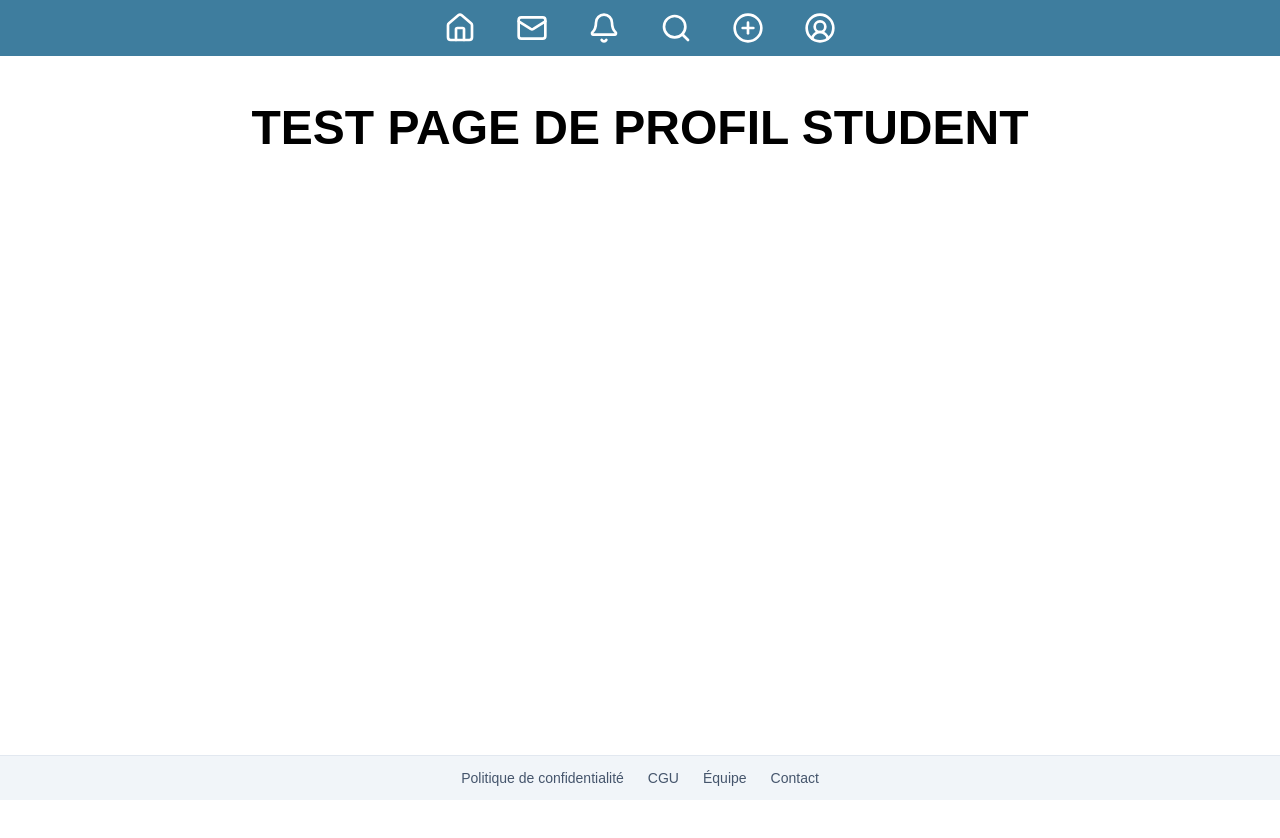
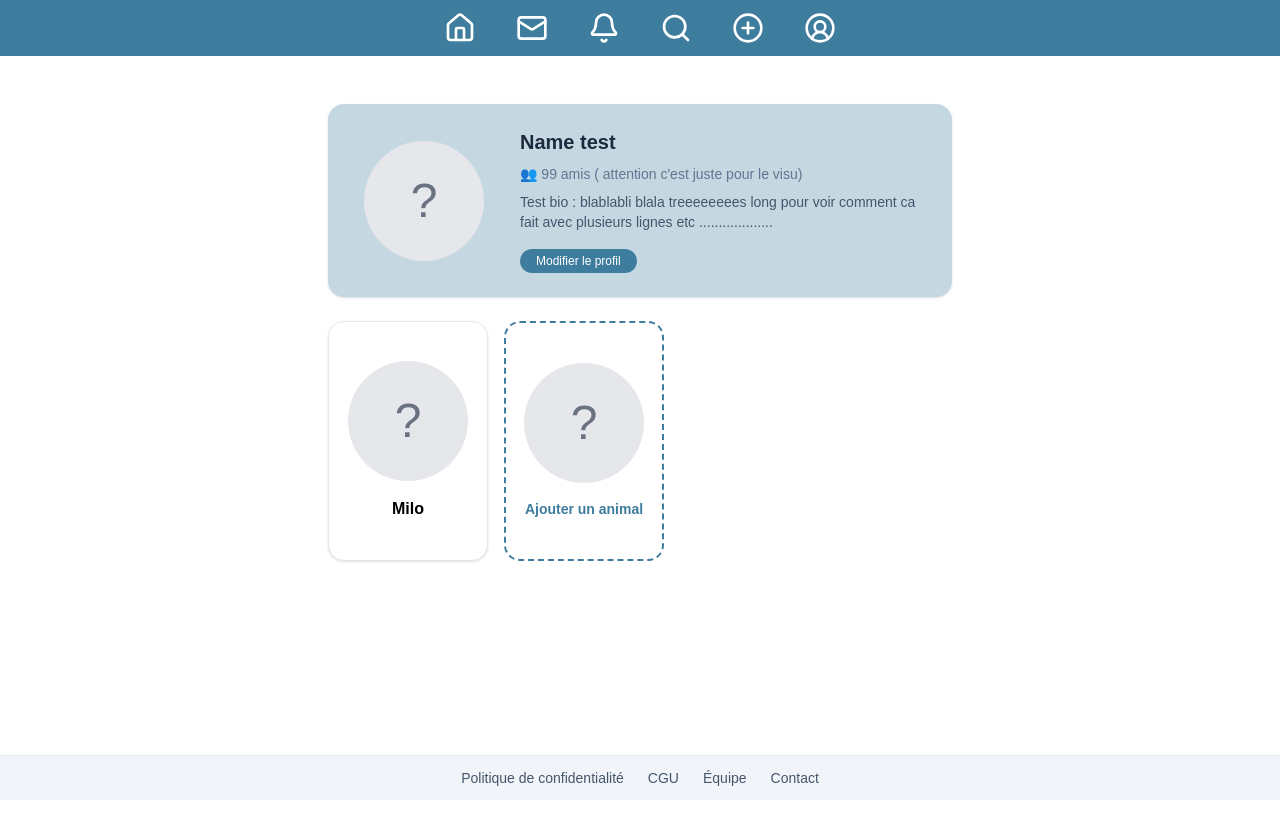
Before and after one commit to Jayleeva/42transcendence, a Next.js app in the folder frontend/: page /profile-student in a window 1280 px wide. Shown: the top 838 px of the page. Built offline with nearby package versions, Linux system fonts and the light colour scheme; a web font is replaced by a local one.

Commit message:
Add : StudentCard first draft + Student page

```diff
--- a/frontend/app/(app)/profile-student/page.tsx
+++ b/frontend/app/(app)/profile-student/page.tsx
@@ -1,11 +1,18 @@
 // page de profil du student, avec ses infos et ses pets
+
+import AddPetCard from "@/components/features/AddPetCard";
+import MiniPetCard from "@/components/features/MiniPetCard";
+import StudentCard from "@/components/features/StudentCard";
 
 export default function Page() {
   return (
-    <main className="min-h-screen px-6 py-12 md:px-8 max-w-7xl mx-auto">
-      <h1 className="font-display text-5xl font-bold text-center">
-        TEST PAGE DE PROFIL STUDENT
-      </h1>
+    <main className="flex flex-col items-start item-centerjustify-center gap-6 px-6 py-12 min-h-screen max-w-2xl mx-auto">
+      <StudentCard id={1} name="Name test" photoUrl={undefined}></StudentCard>
+
+      <div className="flex flex-row items-center gap-4 w-full">
+      <MiniPetCard id={1} name="Milo" />
+      <AddPetCard />
+      </div>
     </main>
   );
 }
--- a/frontend/app/contact/page.tsx
+++ b/frontend/app/contact/page.tsx
@@ -1,5 +1,6 @@
 // contact page
 
+import StudentCard from '@/components/features/StudentCard';
 import Avatar from '@/components/ui/Avatar';
 import MiniButton from '@/components/ui/MiniButton';
 
@@ -20,6 +21,8 @@ export default function Page() {
       <br />
       <br />
       <Avatar src="/Placeholder-test.png" alt="Test Avatar"></Avatar>
+      <br />
+      <br />
     </main>
   );
 }
--- a/frontend/app/globals.css
+++ b/frontend/app/globals.css
@@ -4,6 +4,7 @@
 
 @theme {
   --color-brand: #3e7d9e;
+  --color-brand-secondary: color-mix(in srgb, var(--color-brand) 30%, white);
 }
 
 @theme inline {
--- a/frontend/app/login/page.tsx
+++ b/frontend/app/login/page.tsx
@@ -1,7 +1,7 @@
 import Link from 'next/link';
 import Button from '@/components/ui/Button';
 import BackButton from '@/components/ui/BackButton';
-import Form from '@/components/features/form/Form';
+import Form from '@/components/features/Form';
 
 export default function Page() {
   const values = [
--- a/frontend/components/features/Form.tsx
+++ b/frontend/components/features/Form.tsx
@@ -1,6 +1,6 @@
 "use client"
 
-import Input from "../../ui/Input";
+import Input from "../ui/Input";
 import Button from '@/components/ui/Button';
 
 type InputProps = {
--- a/frontend/components/features/StudentCard.tsx
+++ b/frontend/components/features/StudentCard.tsx
@@ -1 +1,47 @@
 // Student Card
+
+import Avatar from '@/components/ui/Avatar';
+import MiniButton from '../ui/MiniButton';
+
+type StudentCardProps = {
+  id: string | number;
+  name: string;
+  photoUrl?: string | null;
+  bio?: string | null;
+};
+
+export default function StudentCard({ id, name, photoUrl, bio }: StudentCardProps) {
+  return (
+<div className="flex items-center gap-6 w-full max-w-2xl bg-brand-secondary rounded-2xl p-6 shadow-sm">
+
+  <div className="w-1/4 flex justify-center shrink-0">
+   <Avatar src={photoUrl ?? undefined} alt={name} />
+  </div>
+
+  <div className="flex-1 flex flex-col gap-2">
+
+    <h2 className="text-xl font-bold text-slate-800">{name}</h2>
+
+    <p className="text-sm font-medium text-slate-500">👥 99 amis ( attention c'est juste pour le visu)</p>
+
+
+      <p className="text-sm text-slate-600">
+      {bio ?? "Test bio : blablabli blala treeeeeeees long pour voir comment ca fait avec plusieurs lignes etc ................... "}
+    </p>
+
+    <div className="mt-2">
+      <MiniButton type="button" variant="outline">Modifier le profil</MiniButton>
+    </div>
+  </div>
+</div>
+  );
+}
+
+
+{/*
+option 1 : fond colore
+className="flex items-center gap-6 w-full max-w-2xl bg-brand-secondary rounded-2xl p-6 shadow-sm"
+
+option 2 : fond blanc et bordure couleur
+className="flex items-center gap-6 w-full max-w-2xl bg-white border-brand border-3 rounded-2xl p-6 shadow-sm"
+    */}
```
